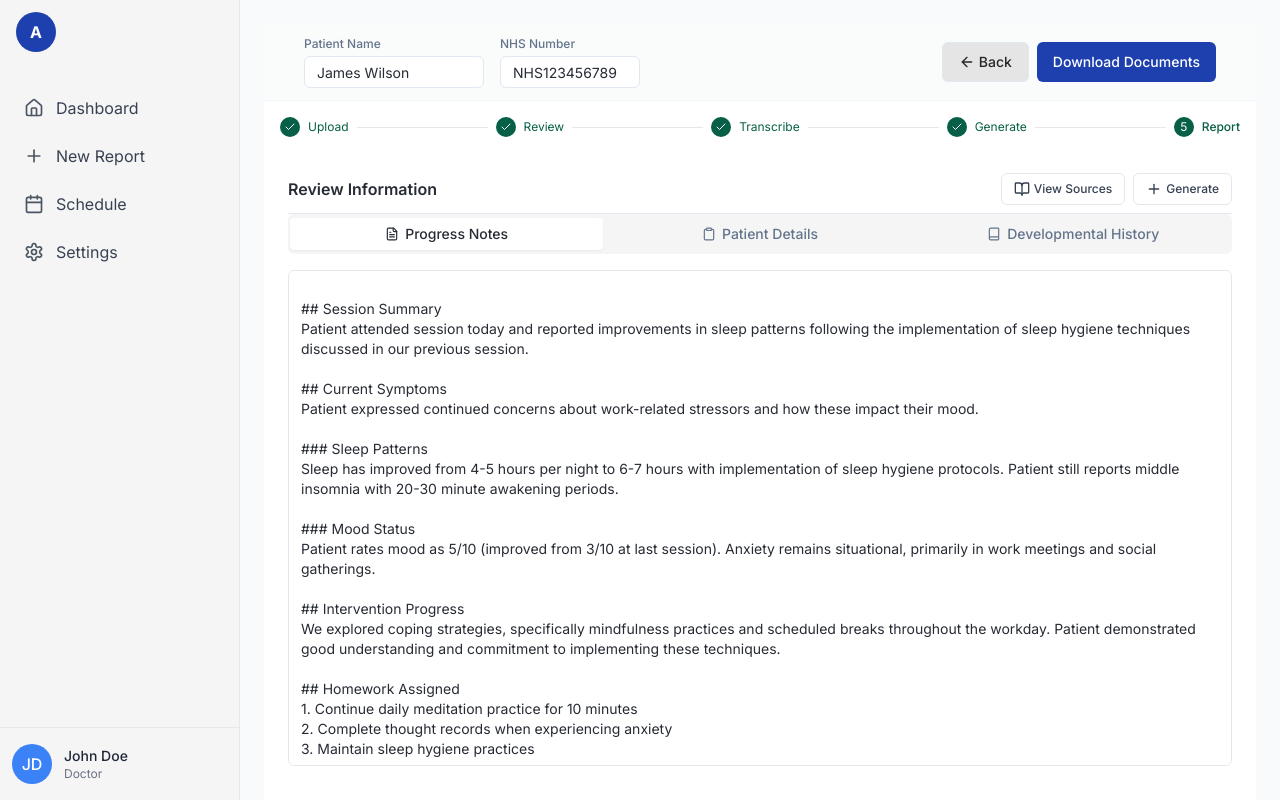
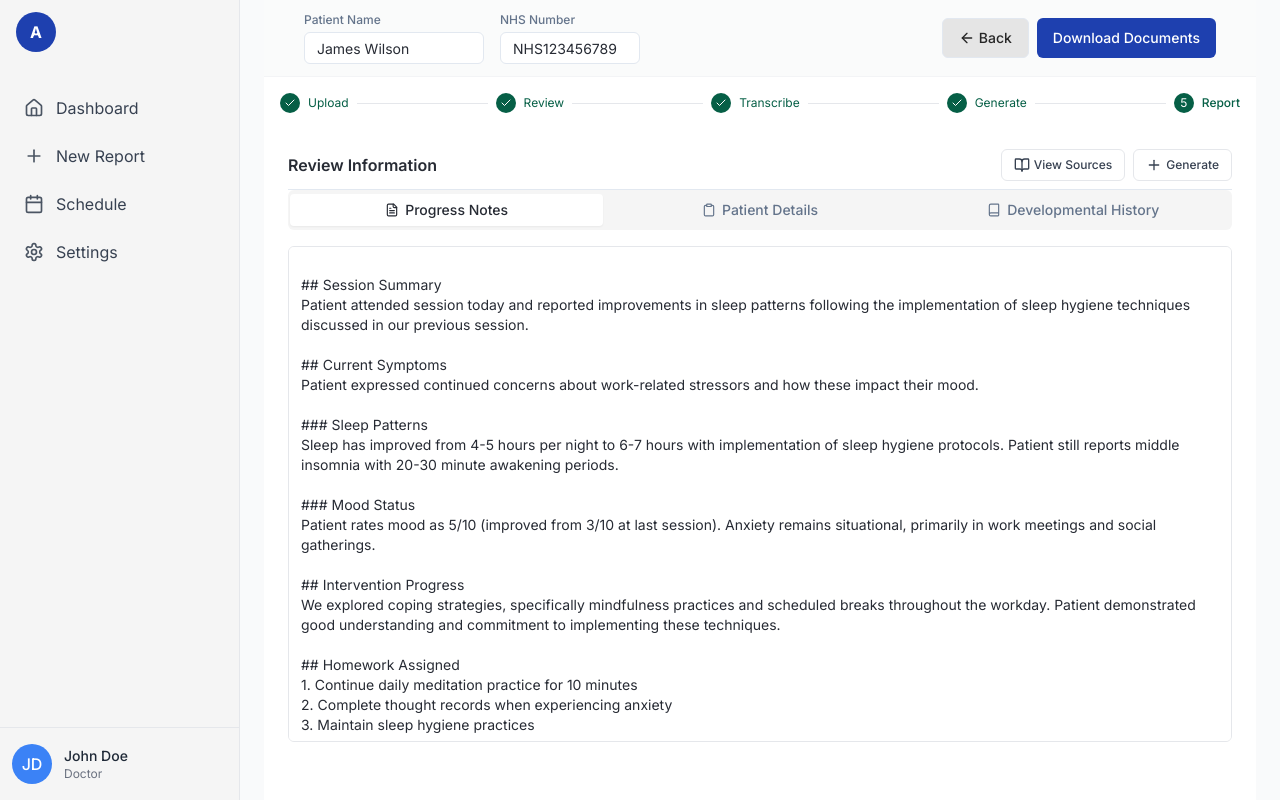
Before and after one commit to inahanninger/anathem-test-1, a React (Vite) app: page /workflow/report in a window 1280 px wide. Built offline with nearby package versions, Linux system fonts and the light colour scheme.

Commit message:
Visual edit in Lovable
Edited UI in Lovable

```diff
--- a/src/components/ClinicalLayout.tsx
+++ b/src/components/ClinicalLayout.tsx
@@ -14,7 +14,7 @@ export const ClinicalLayout: React.FC<ClinicalLayoutProps> = ({
         <div className="flex-1 flex flex-col overflow-hidden">
 
           <main className="flex-1 overflow-auto bg-gray-50">
-            <div className="container mx-auto py-6 px-4 md:px-6">
+            <div className="container mx-auto md:px-6 px-0 py-0">
               {children}
             </div>
           </main>
```
